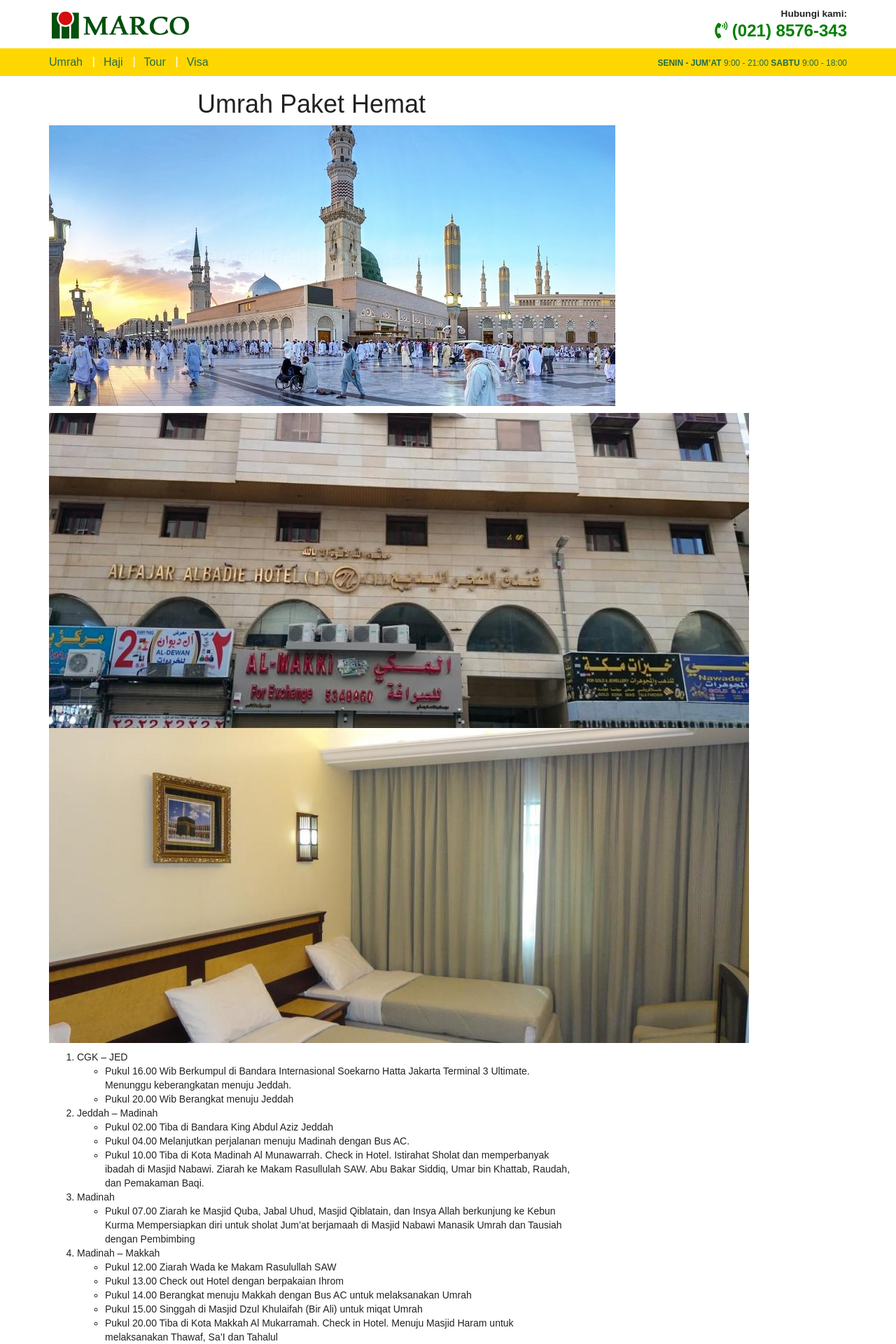
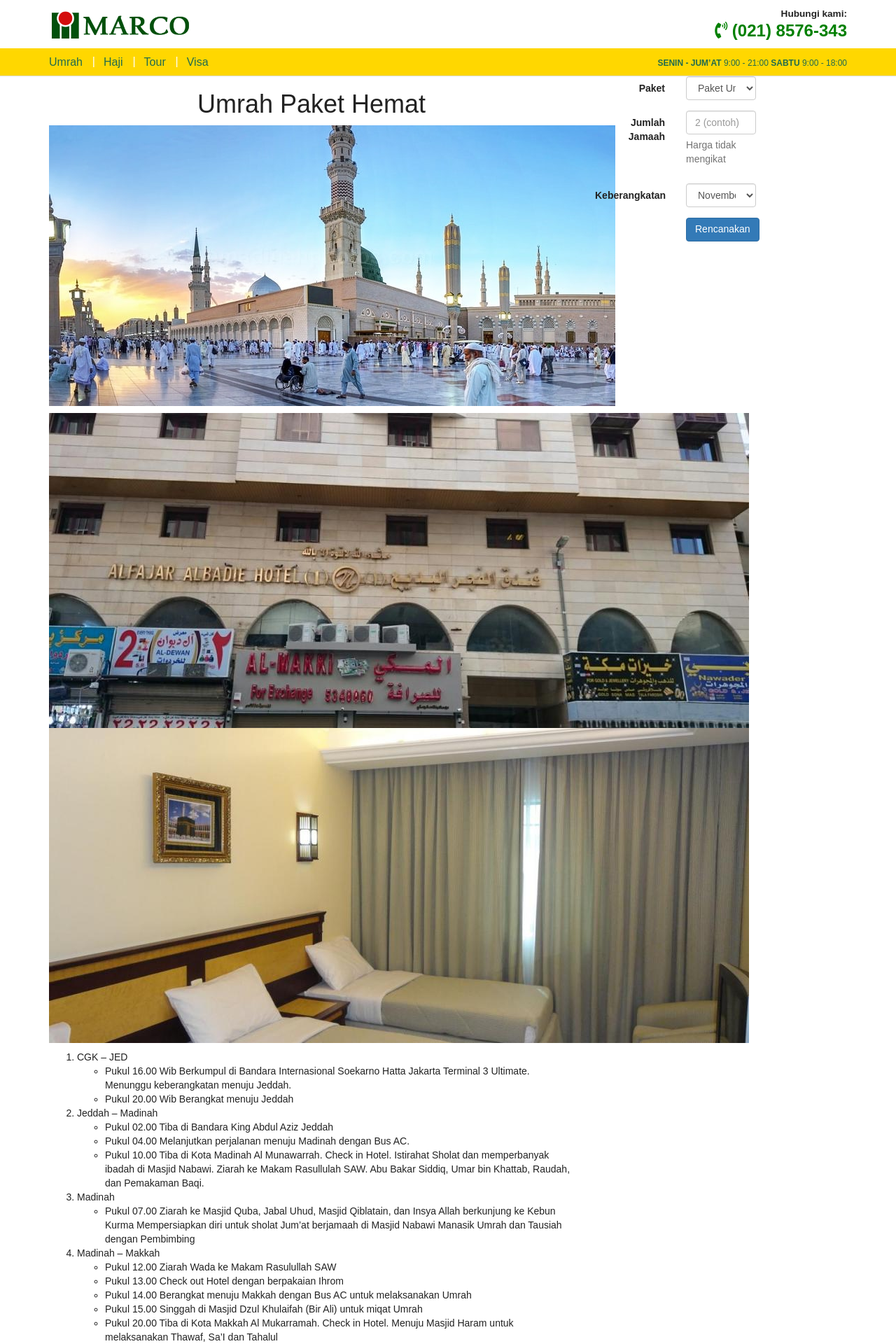
Before and after one commit to kemtol/marco, a Jekyll site: the page built from _paket/umrah-paket-hemat.markdown, in a window 1280 px wide. Shown: the top 1920 px of the page at 70% size. Built offline with Jekyll 4.4.1, drawn with Linux system fonts in a browser that asks for light colours; nearby versions of some CDN libraries; a script that is not in the unit is left out.

Commit message:
Update paket.html

```diff
--- a/_layouts/paket.html
+++ b/_layouts/paket.html
@@ -11,7 +11,7 @@
       {{ page.maskapai }}
       {{ page.harga }}
     </div>
-    <div class="col-xs-12 col-md-8">
+    <div class="col-xs-12 col-md-4">
       {% include booking-widget.html %}
     </div>
   </div>
```
